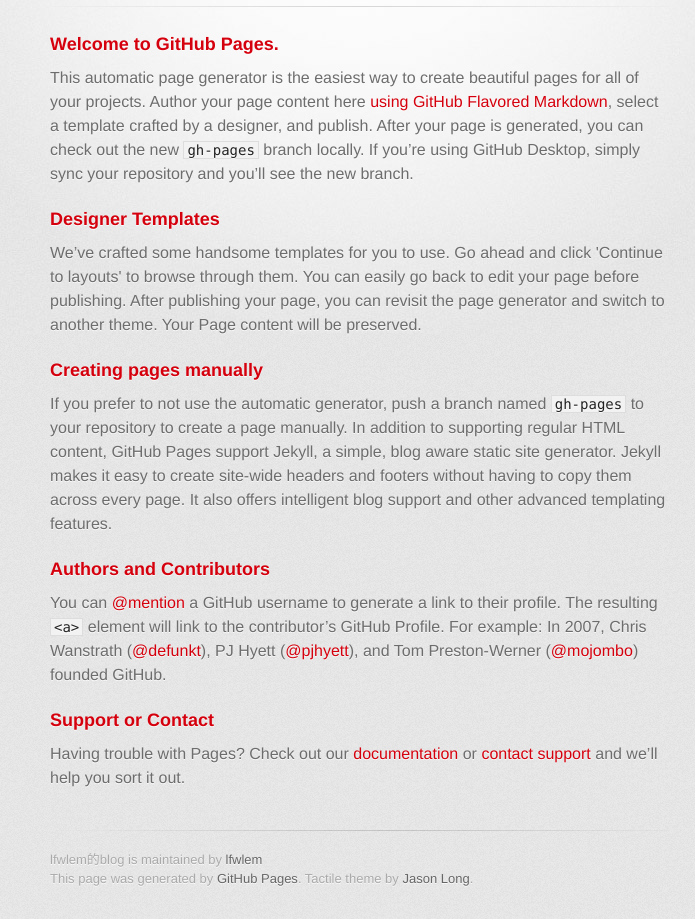
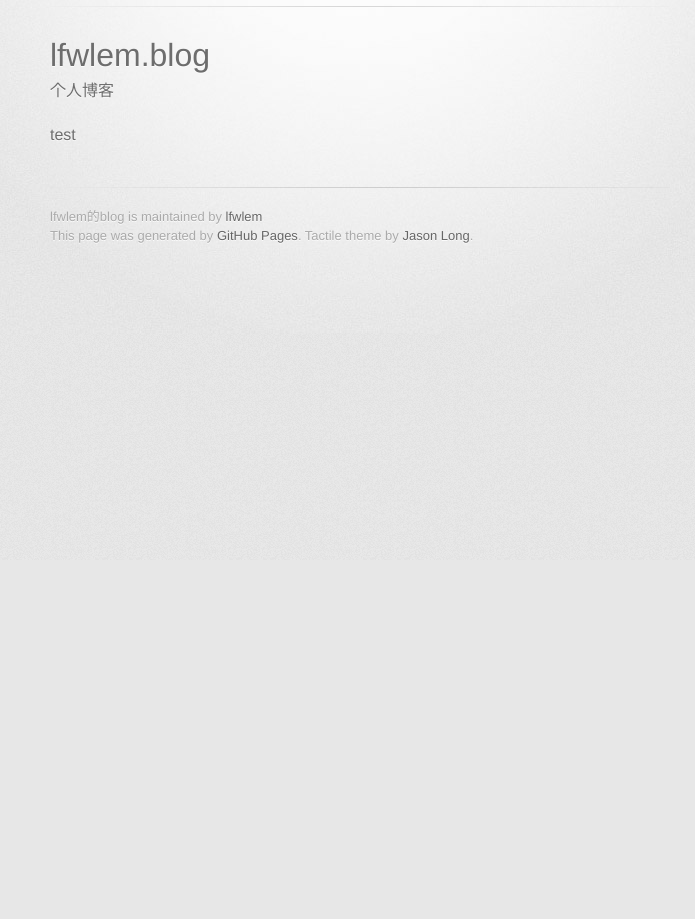
Before and after one commit to lfwlem/lfwlem.Blog, a plain HTML site: page index.html in a window 1280 px wide. Shown: the part 240-1159 px from the top of the page, without its empty margins (280-975 px from the left). After the commit the page ends 800 px from the top, so only its background shows below. Drawn offline with Linux system fonts and the light colour scheme; a web font is replaced by a local one.

```diff
--- a/index.html
+++ b/index.html
@@ -31,30 +31,12 @@
         <hr>
 
         <section id="main_content">
-          <h3>
-<a id="welcome-to-github-pages" class="anchor" href="#welcome-to-github-pages" aria-hidden="true"><span aria-hidden="true" class="octicon octicon-link"></span></a>Welcome to GitHub Pages.</h3>
+          <h1>
+<a id="lfwlemblog" class="anchor" href="#lfwlemblog" aria-hidden="true"><span aria-hidden="true" class="octicon octicon-link"></span></a>lfwlem.blog</h1>
 
-<p>This automatic page generator is the easiest way to create beautiful pages for all of your projects. Author your page content here <a href="https://guides.github.com/features/mastering-markdown/">using GitHub Flavored Markdown</a>, select a template crafted by a designer, and publish. After your page is generated, you can check out the new <code>gh-pages</code> branch locally. If you’re using GitHub Desktop, simply sync your repository and you’ll see the new branch.</p>
+<p>个人博客</p>
 
-<h3>
-<a id="designer-templates" class="anchor" href="#designer-templates" aria-hidden="true"><span aria-hidden="true" class="octicon octicon-link"></span></a>Designer Templates</h3>
-
-<p>We’ve crafted some handsome templates for you to use. Go ahead and click 'Continue to layouts' to browse through them. You can easily go back to edit your page before publishing. After publishing your page, you can revisit the page generator and switch to another theme. Your Page content will be preserved.</p>
-
-<h3>
-<a id="creating-pages-manually" class="anchor" href="#creating-pages-manually" aria-hidden="true"><span aria-hidden="true" class="octicon octicon-link"></span></a>Creating pages manually</h3>
-
-<p>If you prefer to not use the automatic generator, push a branch named <code>gh-pages</code> to your repository to create a page manually. In addition to supporting regular HTML content, GitHub Pages support Jekyll, a simple, blog aware static site generator. Jekyll makes it easy to create site-wide headers and footers without having to copy them across every page. It also offers intelligent blog support and other advanced templating features.</p>
-
-<h3>
-<a id="authors-and-contributors" class="anchor" href="#authors-and-contributors" aria-hidden="true"><span aria-hidden="true" class="octicon octicon-link"></span></a>Authors and Contributors</h3>
-
-<p>You can <a href="https://help.github.com/articles/basic-writing-and-formatting-syntax/#mentioning-users-and-teams" class="user-mention">@mention</a> a GitHub username to generate a link to their profile. The resulting <code>&lt;a&gt;</code> element will link to the contributor’s GitHub Profile. For example: In 2007, Chris Wanstrath (<a href="https://github.com/defunkt" class="user-mention">@defunkt</a>), PJ Hyett (<a href="https://github.com/pjhyett" class="user-mention">@pjhyett</a>), and Tom Preston-Werner (<a href="https://github.com/mojombo" class="user-mention">@mojombo</a>) founded GitHub.</p>
-
-<h3>
-<a id="support-or-contact" class="anchor" href="#support-or-contact" aria-hidden="true"><span aria-hidden="true" class="octicon octicon-link"></span></a>Support or Contact</h3>
-
-<p>Having trouble with Pages? Check out our <a href="https://help.github.com/pages">documentation</a> or <a href="https://github.com/contact">contact support</a> and we’ll help you sort it out.</p>
+<p>test</p>
         </section>
 
         <footer>
```
Also changed, not shown: params.json (+1 -1 lines).
